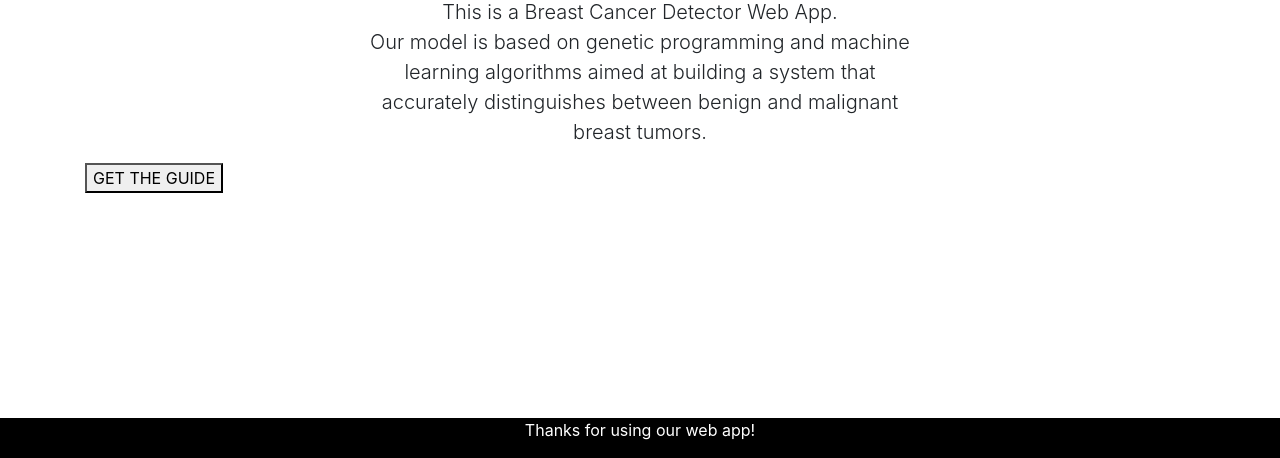
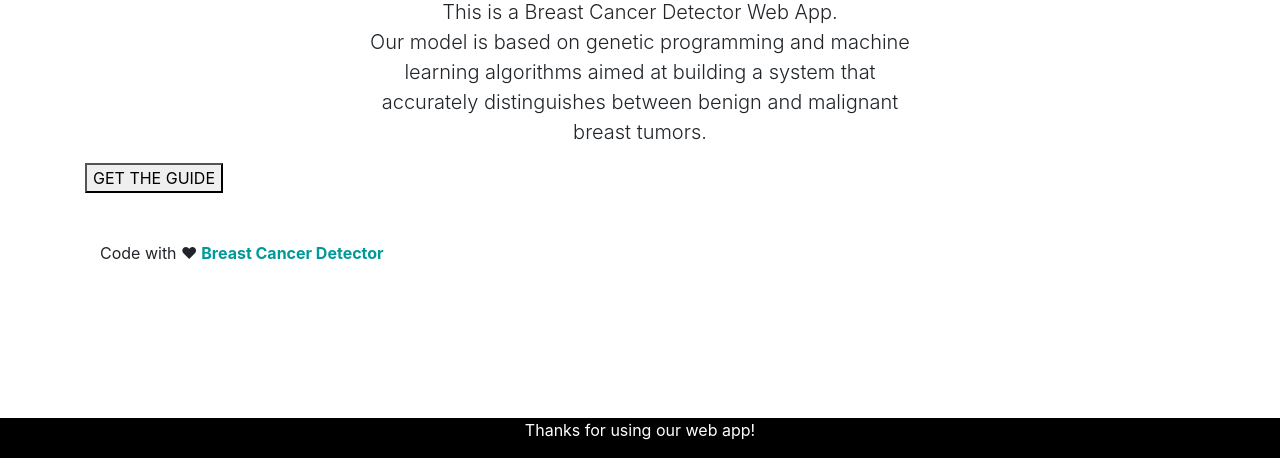
Before and after one commit to Pratyush-exe/breast-cancer-detector-app, a Flask app: page / in a window 1280 px wide. Shown: the part 342-800 px from the top of the page. Run offline with Flask 2, Linux system fonts and the light colour scheme; some libraries are stand-ins or nearby versions.

Commit message:
Update index.html

```diff
--- a/templates/index.html
+++ b/templates/index.html
@@ -51,7 +51,12 @@
 <div class="container-fluid">
     <div class="row">
         <footer class="fixed-bottom navbar-light" style="background: black;color: white;text-align: center;">
-            <p>Thanks for using our web app! </p> </footer> </div> </div>
+            <p>Thanks for using our web app! </p> </footer> </div>
+    <br>
+   <br>
+
+	<p>Code with ❤<b> <a href="link for github" style="color:#009999"> Breast Cancer Detector</a></p> </b>
+ </div>
 
 
 {% endblock %}
```
